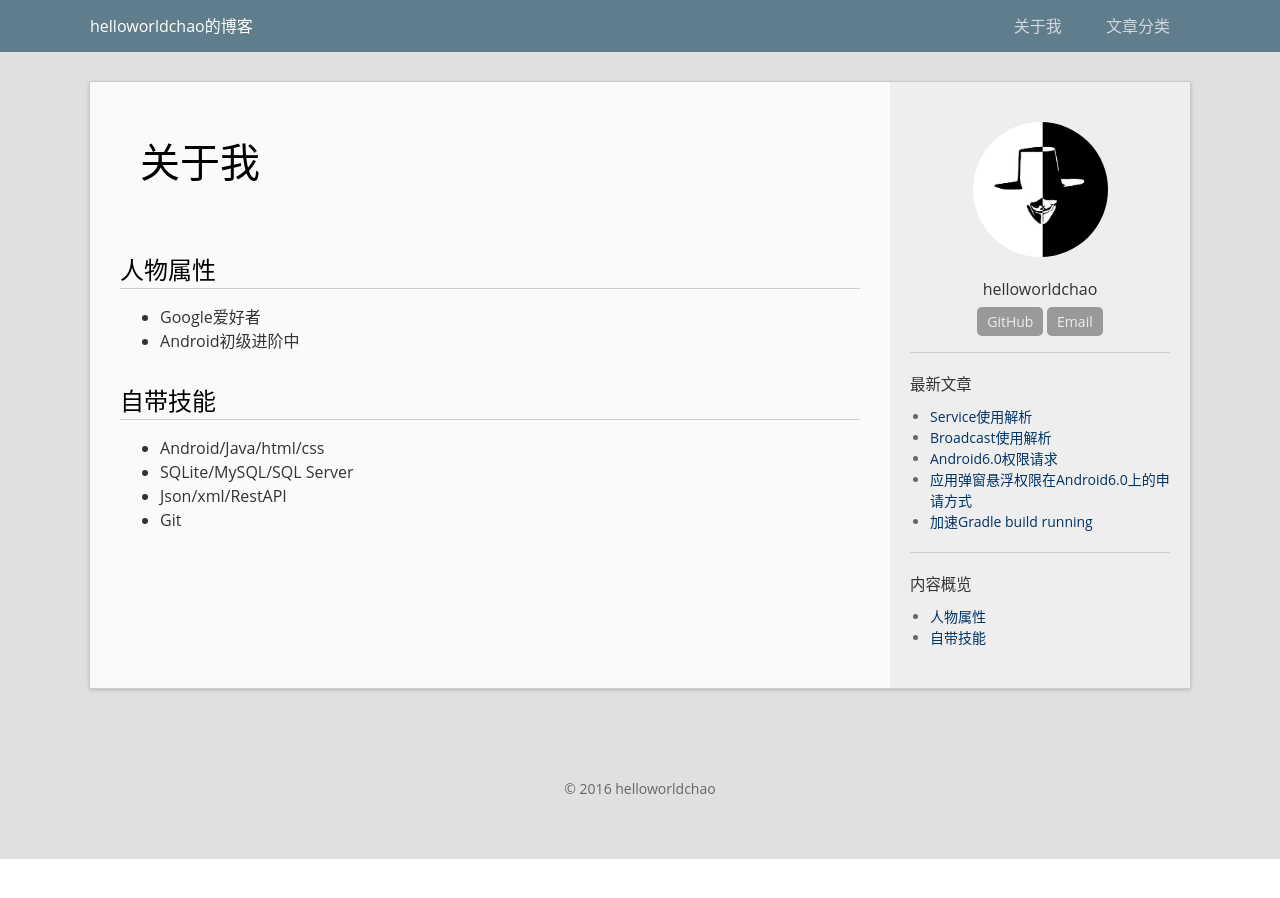
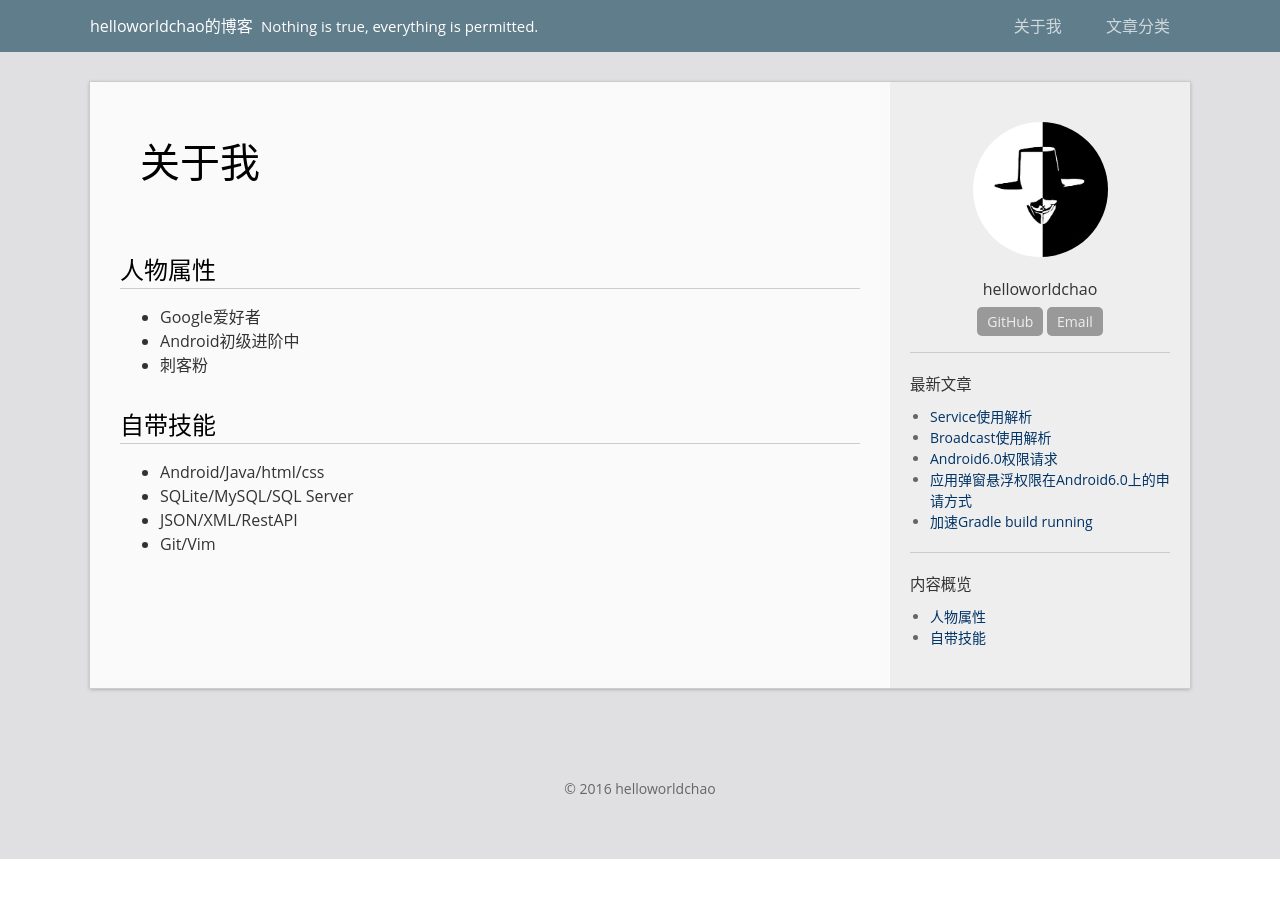
Before and after one commit to helloworldchao/helloworldchao.github.io, a Jekyll site: the page built from about.md, in a window 1280 px wide. Built offline with Jekyll 4.4.1, drawn with Linux system fonts in a browser that asks for light colours; comment, search, counter and statistics services are not loaded.

Commit message:
update style of blog

```diff
--- a/_includes/header.html
+++ b/_includes/header.html
@@ -1,7 +1,10 @@
 <header class="header">
   <div class="wrapper">
-    <a class="site-title" href="{{ site.baseurl }}/">{{ site.title }}</a>
-    <nav class="site-nav">
+    <a class="site-title" href="{{ site.baseurl }}/">
+		{{ site.title }}&nbsp;&nbsp;<span style = "font-size:15px">Nothing is true, everything is permitted.</span>
+	</a>
+
+	<nav class="site-nav">
       {% for page in site.pages %}
         {% if page.title and page.public %}
         <a class="page-link" href="{{ page.url | prepend: site.baseurl }}">{{ page.title }}</a>
--- a/about.md
+++ b/about.md
@@ -9,9 +9,10 @@ public: true
 
 * Google爱好者
 * Android初级进阶中
+* 刺客粉
 
 ## 自带技能
 * Android/Java/html/css
 * SQLite/MySQL/SQL Server
-* Json/xml/RestAPI
-* Git
+* JSON/XML/RestAPI
+* Git/Vim
```
Also changed, not shown: _posts/2016-04-18-DesignPatterns1.md (+1 -1 lines), README.md.
